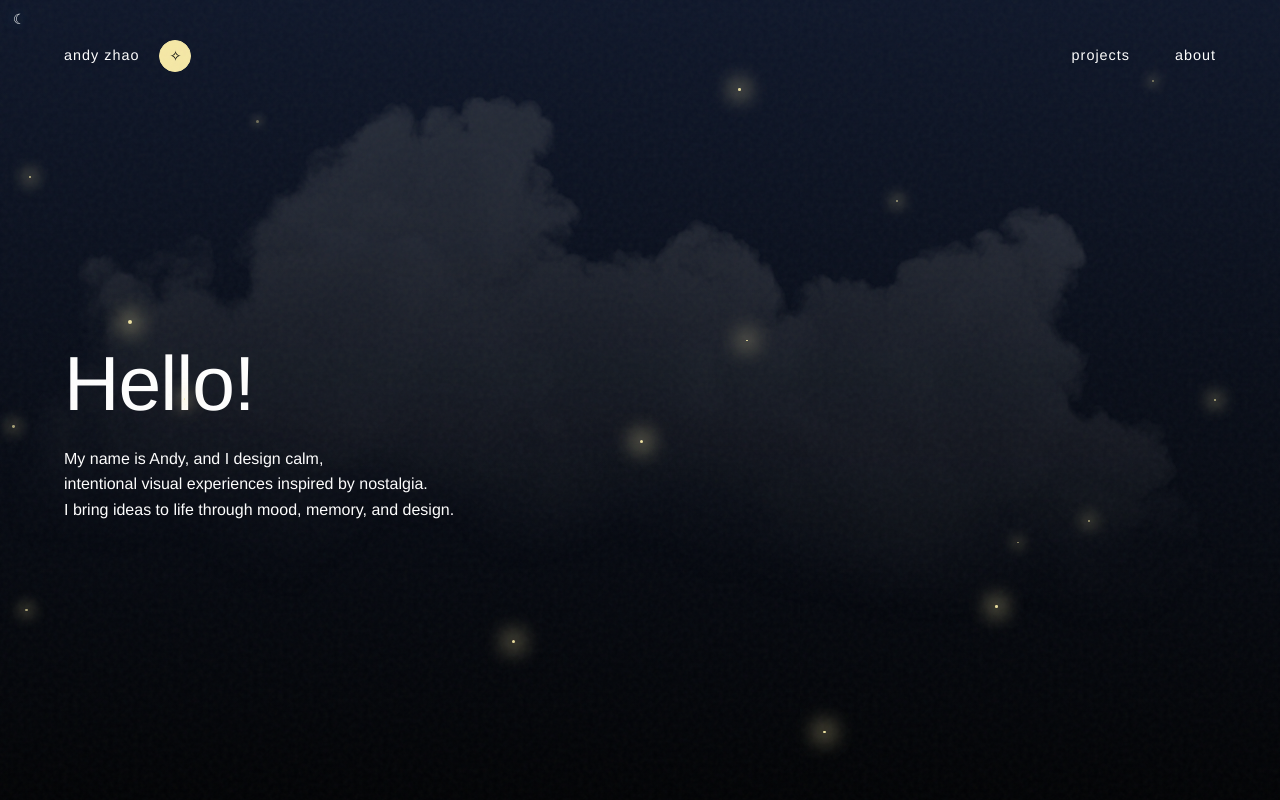
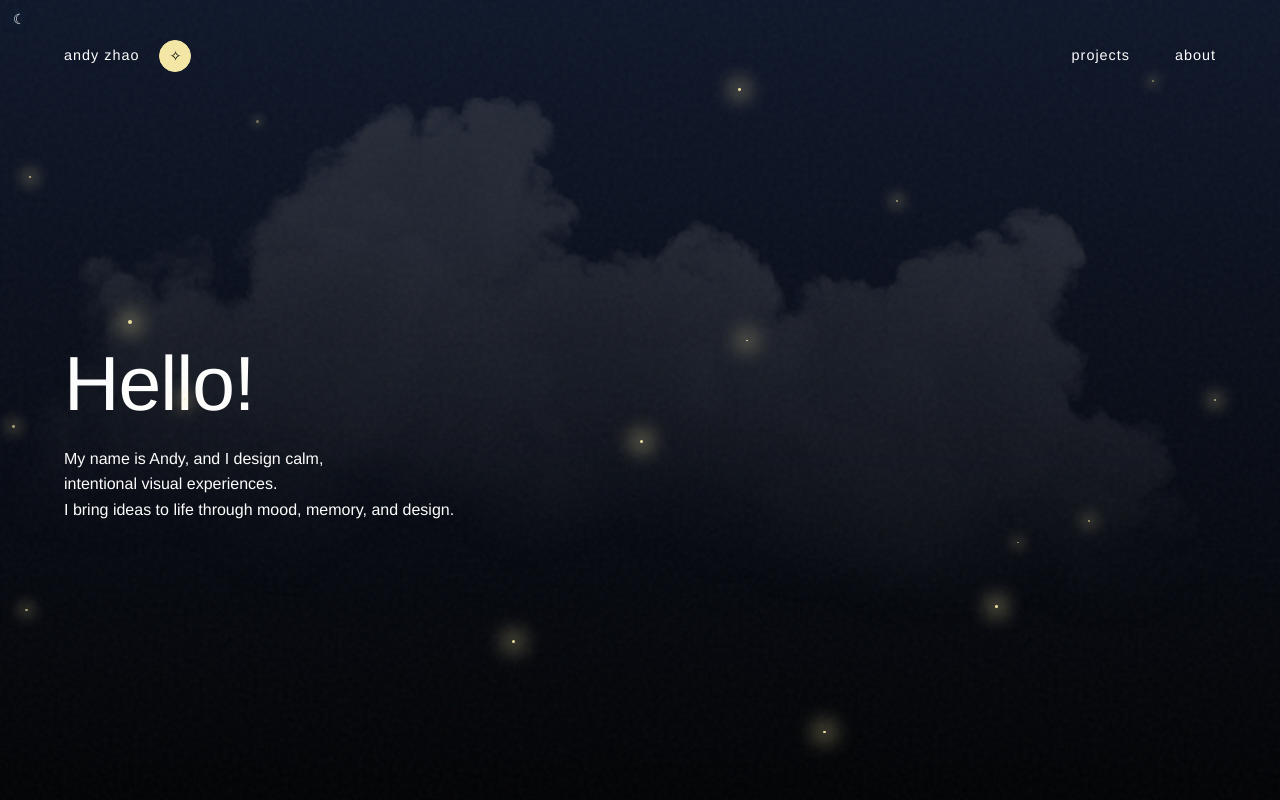
Before and after one commit to AndyZhao21/Portfolio-2026, a plain HTML site: page index.html in a window 1280 px wide. Shown: the top 800 px of the page. Drawn offline with Linux system fonts and the light colour scheme.

Commit message:
Add files via upload

```diff
--- a/index.html
+++ b/index.html
@@ -489,7 +489,7 @@ body.night-mode .star-field {
     <header class="hero">
       <div class="hero-text">
         <h1>Hello!</h1>
-        <p>My name is Andy, and I design calm,<br> intentional visual experiences inspired by nostalgia.<br> I bring ideas to life through mood, memory, and design.</p>
+        <p>My name is Andy, and I design calm,<br> intentional visual experiences.<br> I bring ideas to life through mood, memory, and design.</p>
       </div>
     </header>
 
```
